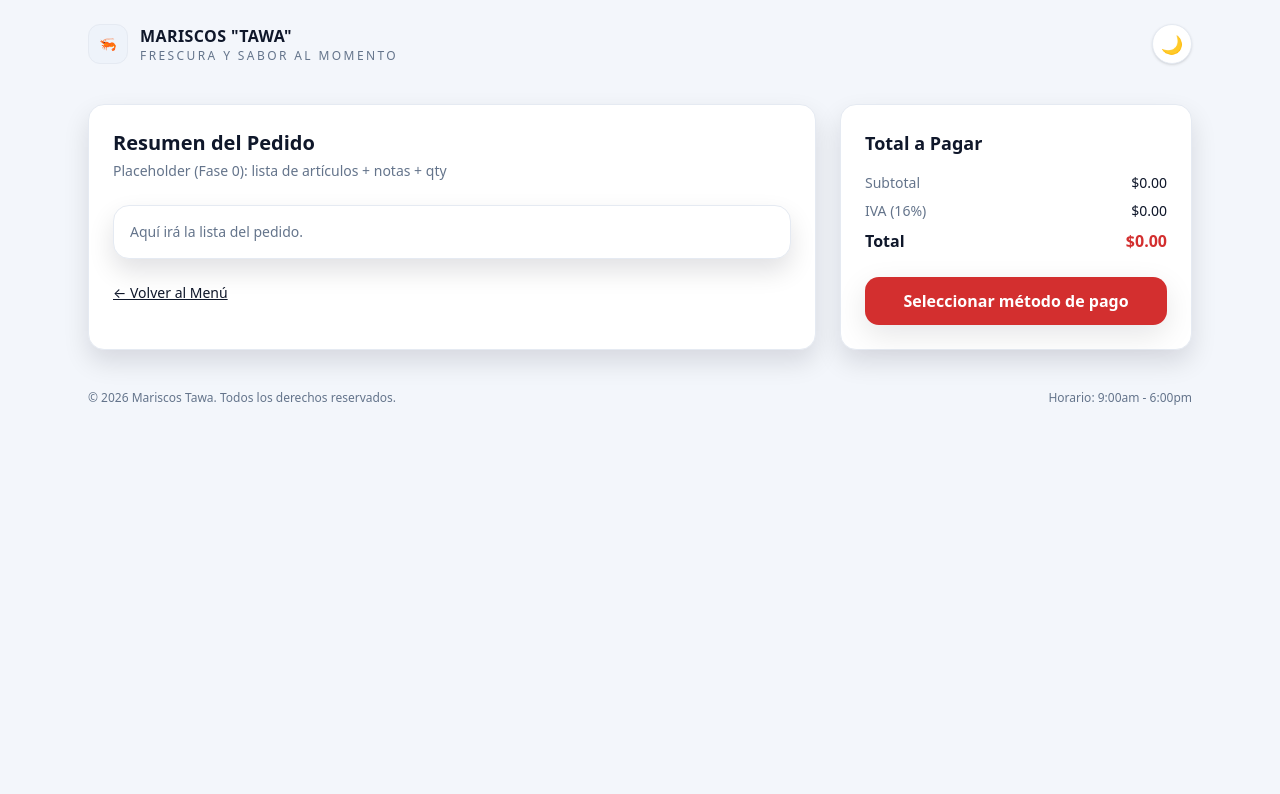
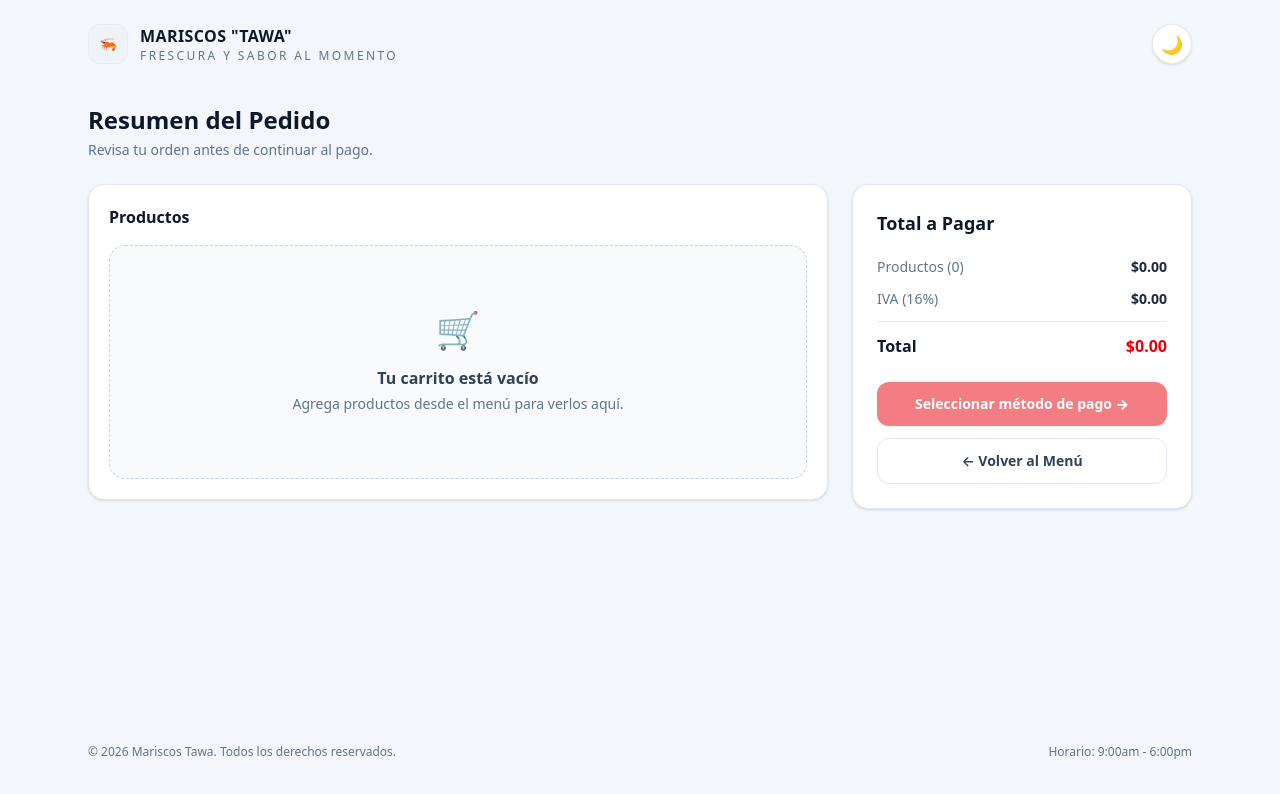
Before and after one commit to Danielitros1221/MariscosTawa-SPA-Cosumer, a Vue app in the folder tawa-consumer/: page /summary in a window 1280 px wide. Shown: the top 794 px of the page. Built offline with nearby package versions, Linux system fonts and the light colour scheme.

Commit message:
Fase 3 Completada

```diff
--- a/tawa-consumer/src/components/summary/OrderItemRow.vue
+++ b/tawa-consumer/src/components/summary/OrderItemRow.vue
@@ -1,11 +1,73 @@
 <script setup>
+import QuantityStepper from '@/components/menu/QuantityStepper.vue'
+import { useCurrency } from '@/composables/useCurrency'
 
+const props = defineProps({
+  item: { type: Object, required: true }, // { id, name, price, image, qty, notes }
+})
+
+const emit = defineEmits(['increment', 'decrement', 'remove'])
+
+const { mxn } = useCurrency()
 </script>
 
 <template>
+  <div
+      class="flex items-start gap-4 rounded-2xl border border-slate-200 bg-white p-4 transition
+             dark:border-slate-800 dark:bg-slate-900/60"
+  >
+    <!-- Imagen -->
+    <img
+        v-if="item.image"
+        :src="item.image"
+        :alt="item.name"
+        class="h-16 w-16 shrink-0 rounded-xl object-cover"
+    />
+    <div
+        v-else
+        class="grid h-16 w-16 shrink-0 place-items-center rounded-xl bg-slate-100 text-xs text-slate-400
+               dark:bg-slate-800 dark:text-slate-500"
+    >
+      Img
+    </div>
 
+    <!-- Info -->
+    <div class="min-w-0 flex-1">
+      <div class="flex items-start justify-between gap-2">
+        <div class="min-w-0">
+          <p class="truncate text-sm font-extrabold text-slate-900 dark:text-slate-100">
+            {{ item.name }}
+          </p>
+          <p class="mt-0.5 text-xs text-slate-500 dark:text-slate-400">
+            {{ mxn(item.price) }} c/u
+          </p>
+        </div>
+
+        <button
+            type="button"
+            class="shrink-0 rounded-lg px-2 py-1 text-xs font-bold text-red-500 hover:bg-red-50
+                   dark:text-red-400 dark:hover:bg-red-500/10"
+            @click="emit('remove')"
+        >
+          Quitar
+        </button>
+      </div>
+
+      <div class="mt-3 flex items-center justify-between gap-4">
+        <!-- Stepper -->
+        <div class="w-36">
+          <QuantityStepper
+              :value="item.qty"
+              @increment="emit('increment')"
+              @decrement="emit('decrement')"
+          />
+        </div>
+
+        <!-- Subtotal del producto -->
+        <p class="whitespace-nowrap text-sm font-extrabold text-slate-900 dark:text-slate-100">
+          {{ mxn(item.price * item.qty) }}
+        </p>
+      </div>
+    </div>
+  </div>
 </template>
-
-<style scoped>
-
-</style>
--- a/tawa-consumer/src/components/summary/OrderSummaryList.vue
+++ b/tawa-consumer/src/components/summary/OrderSummaryList.vue
@@ -1,11 +1,39 @@
 <script setup>
+import { computed } from 'vue'
+import { useCartStore } from '@/stores/cart'
+import OrderItemRow from './OrderItemRow.vue'
 
+const cart = useCartStore()
+const hasItems = computed(() => cart.items.length > 0)
 </script>
 
 <template>
+  <div>
+    <!-- Estado vacío -->
+    <div
+        v-if="!hasItems"
+        class="flex flex-col items-center justify-center rounded-2xl border border-dashed border-slate-300
+               bg-slate-50 px-6 py-16 text-center dark:border-slate-700 dark:bg-slate-900/40"
+    >
+      <span class="text-4xl">🛒</span>
+      <p class="mt-4 text-base font-bold text-slate-700 dark:text-slate-300">
+        Tu carrito está vacío
+      </p>
+      <p class="mt-1 text-sm text-slate-500 dark:text-slate-400">
+        Agrega productos desde el menú para verlos aquí.
+      </p>
+    </div>
 
+    <!-- Lista de productos -->
+    <div v-else class="space-y-3">
+      <OrderItemRow
+          v-for="item in cart.items"
+          :key="item.id"
+          :item="item"
+          @increment="cart.increment(item.id)"
+          @decrement="cart.decrement(item.id)"
+          @remove="cart.remove(item.id)"
+      />
+    </div>
+  </div>
 </template>
-
-<style scoped>
-
-</style>
--- a/tawa-consumer/src/components/summary/TotalBreakdown.vue
+++ b/tawa-consumer/src/components/summary/TotalBreakdown.vue
@@ -1,11 +1,75 @@
 <script setup>
+import { computed } from 'vue'
+import { useRouter } from 'vue-router'
+import { useCartStore } from '@/stores/cart'
+import { useCurrency } from '@/composables/useCurrency'
 
+const router = useRouter()
+const cart = useCartStore()
+const { mxn } = useCurrency()
+
+const hasItems = computed(() => cart.items.length > 0)
+
+function goMenu() {
+  router.push('/menu')
+}
+
+function goPayment() {
+  router.push('/end')
+}
 </script>
 
 <template>
+  <div
+      class="rounded-2xl border border-slate-200 bg-white p-6 shadow-sm
+             dark:border-slate-800 dark:bg-slate-900/60"
+  >
+    <h2 class="text-lg font-extrabold text-slate-900 dark:text-slate-100">
+      Total a Pagar
+    </h2>
 
+    <!-- Desglose -->
+    <div class="mt-5 space-y-3 text-sm">
+      <div class="flex items-center justify-between">
+        <span class="text-slate-500 dark:text-slate-400">Productos ({{ cart.countItems }})</span>
+        <span class="font-bold text-slate-800 dark:text-slate-200">{{ mxn(cart.subtotal) }}</span>
+      </div>
+
+      <div class="flex items-center justify-between">
+        <span class="text-slate-500 dark:text-slate-400">IVA (16%)</span>
+        <span class="font-bold text-slate-800 dark:text-slate-200">{{ mxn(cart.iva) }}</span>
+      </div>
+
+      <div
+          class="flex items-center justify-between border-t border-slate-200 pt-3
+                 dark:border-slate-700"
+      >
+        <span class="text-base font-extrabold text-slate-900 dark:text-slate-100">Total</span>
+        <span class="text-base font-extrabold text-red-600 dark:text-red-400">{{ mxn(cart.total) }}</span>
+      </div>
+    </div>
+
+    <!-- Acciones -->
+    <div class="mt-6 space-y-3">
+      <button
+          type="button"
+          class="w-full rounded-xl bg-red-600 px-4 py-3 text-sm font-extrabold text-white shadow-sm
+                 transition hover:bg-red-700 disabled:cursor-not-allowed disabled:opacity-50"
+          :disabled="!hasItems"
+          @click="goPayment"
+      >
+        Seleccionar método de pago →
+      </button>
+
+      <button
+          type="button"
+          class="w-full rounded-xl border border-slate-200 bg-white px-4 py-3 text-sm font-semibold
+                 text-slate-700 transition hover:bg-slate-50
+                 dark:border-slate-700 dark:bg-slate-800/50 dark:text-slate-300 dark:hover:bg-slate-800"
+          @click="goMenu"
+      >
+        ← Volver al Menú
+      </button>
+    </div>
+  </div>
 </template>
-
-<style scoped>
-
-</style>
--- a/tawa-consumer/src/views/SummaryView.vue
+++ b/tawa-consumer/src/views/SummaryView.vue
@@ -1,34 +1,85 @@
 <script setup>
-import { useRouter } from "vue-router";
-const router = useRouter();
+import { computed } from 'vue'
+import { useRouter } from 'vue-router'
+import { useCartStore } from '@/stores/cart'
+import { useOrderStore } from '@/stores/order'
+import OrderSummaryList from '@/components/summary/OrderSummaryList.vue'
+import TotalBreakdown from '@/components/summary/TotalBreakdown.vue'
+
+const router = useRouter()
+const cart = useCartStore()
+const order = useOrderStore()
+
+const hasItems = computed(() => cart.items.length > 0)
+
+const orderTypeLabel = computed(() => {
+  if (order.isDineIn) return '🍽️ Comer Aquí'
+  if (order.isTakeaway) return '🛍️ Para Llevar'
+  return ''
+})
 </script>
 
 <template>
-  <section class="grid grid-cols-1 lg:grid-cols-3 gap-6">
-    <div class="lg:col-span-2 card p-6">
-      <h1 class="text-xl font-extrabold">Resumen del Pedido</h1>
-      <p class="text-sm text-text-muted mt-1">Placeholder (Fase 0): lista de artículos + notas + qty</p>
+  <section class="min-h-[calc(100vh-200px)]">
+    <!-- Encabezado -->
+    <div class="mb-6">
+      <h1 class="text-2xl font-extrabold text-slate-900 dark:text-slate-100">
+        Resumen del Pedido
+      </h1>
+      <p class="mt-1 text-sm text-slate-500 dark:text-slate-400">
+        Revisa tu orden antes de continuar al pago.
+      </p>
 
-      <div class="mt-6 card p-4 bg-muted">
-        <div class="text-sm text-text-muted">Aquí irá la lista del pedido.</div>
+      <!-- Tipo de orden -->
+      <div
+          v-if="orderTypeLabel"
+          class="mt-3 inline-flex items-center gap-2 rounded-full border border-slate-200 bg-slate-50
+                 px-4 py-1.5 text-xs font-semibold text-slate-700
+                 dark:border-slate-700 dark:bg-slate-800/50 dark:text-slate-300"
+      >
+        {{ orderTypeLabel }}
+      </div>
+    </div>
+
+    <!-- Layout principal -->
+    <div class="grid gap-6 lg:grid-cols-[1fr_340px]">
+      <!-- Lista de productos -->
+      <div>
+        <div
+            class="rounded-2xl border border-slate-200 bg-white p-5 shadow-sm
+                   dark:border-slate-800 dark:bg-slate-900/60"
+        >
+          <div class="mb-4 flex items-center justify-between">
+            <h2 class="text-base font-bold text-slate-900 dark:text-slate-100">
+              Productos
+            </h2>
+            <span
+                v-if="hasItems"
+                class="rounded-full bg-slate-100 px-3 py-1 text-xs font-bold text-slate-600
+                       dark:bg-slate-800 dark:text-slate-300"
+            >
+              {{ cart.countItems }} artículos
+            </span>
+          </div>
+
+          <OrderSummaryList />
+        </div>
+
+        <!-- Botón volver al menú (mobile) — solo se muestra en mobile debajo de la lista -->
+        <button
+            type="button"
+            class="mt-4 text-sm font-semibold text-slate-500 underline underline-offset-2
+                   hover:text-slate-700 dark:text-slate-400 dark:hover:text-slate-200 lg:hidden"
+            @click="router.push('/menu')"
+        >
+          ← Agregar más productos
+        </button>
       </div>
 
-      <button class="mt-6 text-sm underline" @click="router.push('/menu')">
-        ← Volver al Menú
-      </button>
+      <!-- Panel lateral de totales -->
+      <div class="lg:sticky lg:top-6 lg:self-start">
+        <TotalBreakdown />
+      </div>
     </div>
-
-    <aside class="card p-6">
-      <h2 class="text-lg font-bold">Total a Pagar</h2>
-      <div class="mt-4 space-y-2 text-sm">
-        <div class="flex justify-between"><span class="text-text-muted">Subtotal</span><span>$0.00</span></div>
-        <div class="flex justify-between"><span class="text-text-muted">IVA (16%)</span><span>$0.00</span></div>
-        <div class="flex justify-between font-extrabold text-base"><span>Total</span><span class="text-primary">$0.00</span></div>
-      </div>
-
-      <button class="btn-primary w-full mt-6 py-3 font-semibold" @click="router.push('/end')">
-        Seleccionar método de pago
-      </button>
-    </aside>
   </section>
 </template>
```
